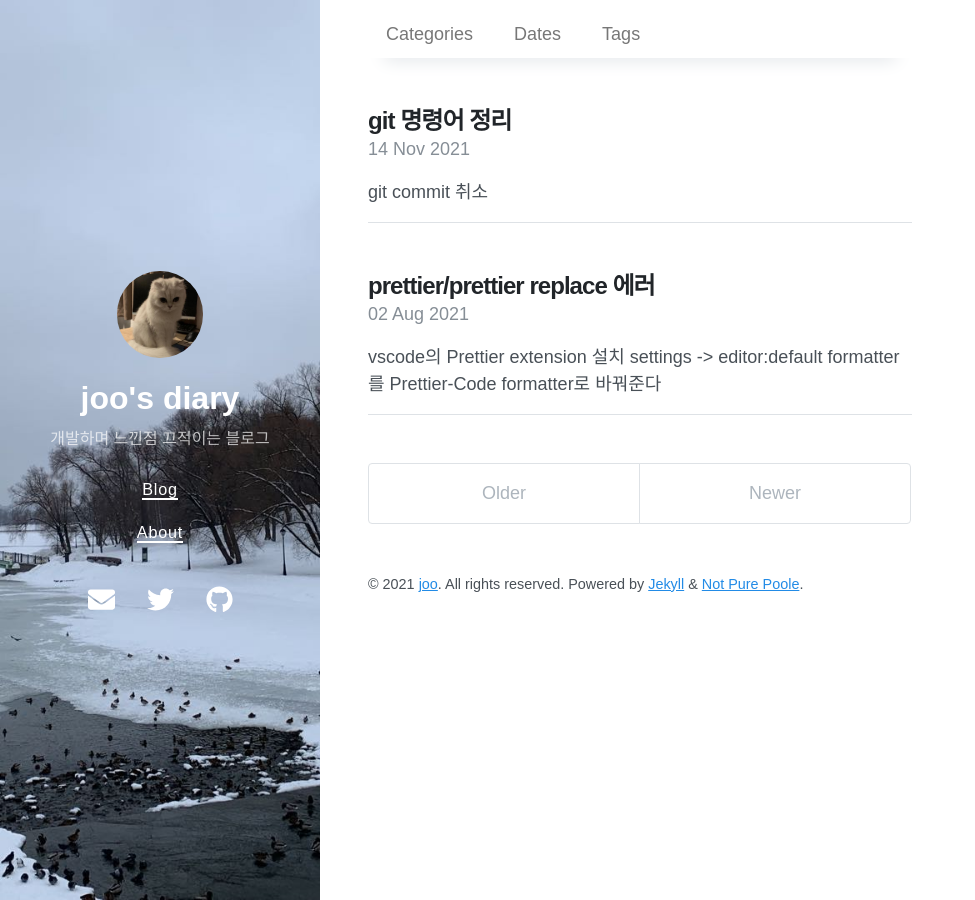
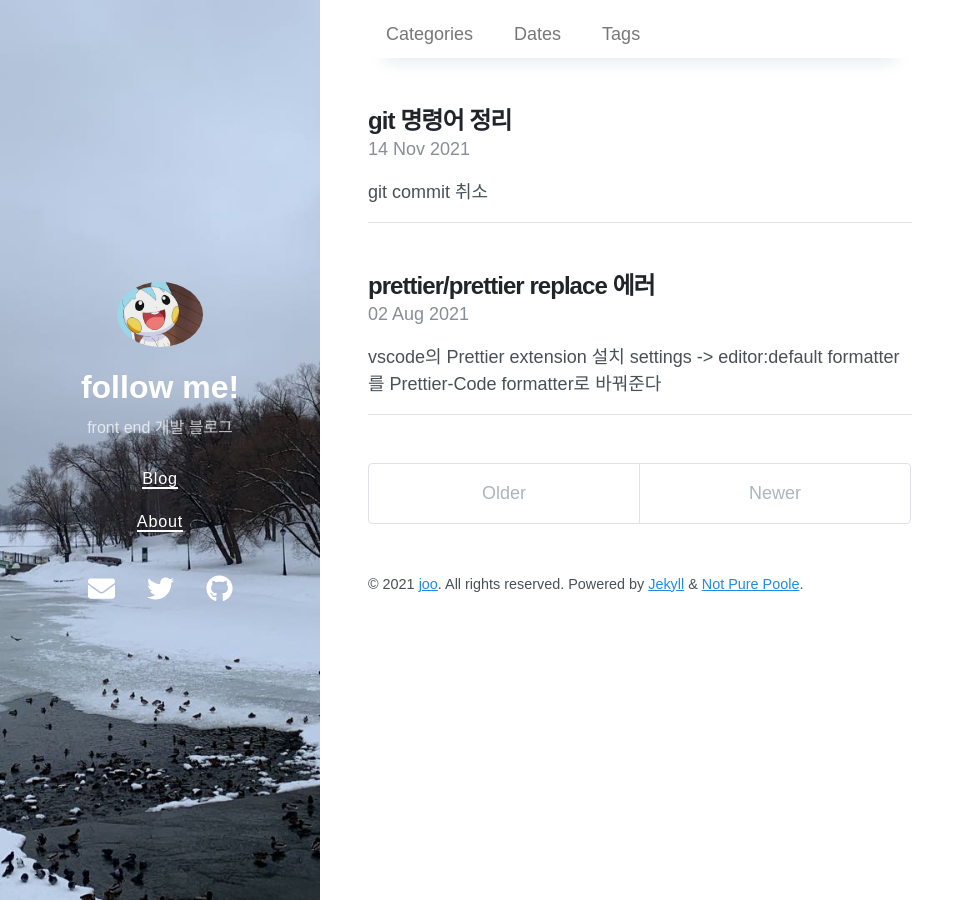
Before and after one commit to micmacbox/blog, a Jekyll site: the page built from index.html, in a window 1280 px wide. Shown: the whole page, without its empty margins (0-975 px from the left). Built offline with Jekyll 4.4.1, drawn with Linux system fonts in a browser that asks for light colours; nearby versions of some CDN libraries; the list of posts is cut into pages by our own code.

Commit message:
프로필 수정

```diff
--- a/_config.yml
+++ b/_config.yml
@@ -1,6 +1,6 @@
 # Setup
-title: joo's diary
-description: 개발하며 느낀점 끄적이는 블로그
+title: follow me!
+description: front end 개발 블로그
 url: https://seo-joo.github.io/
 avatar: /avatar.jpeg
 paginate: 5
```
Also changed, not shown: avatar.jpeg.
